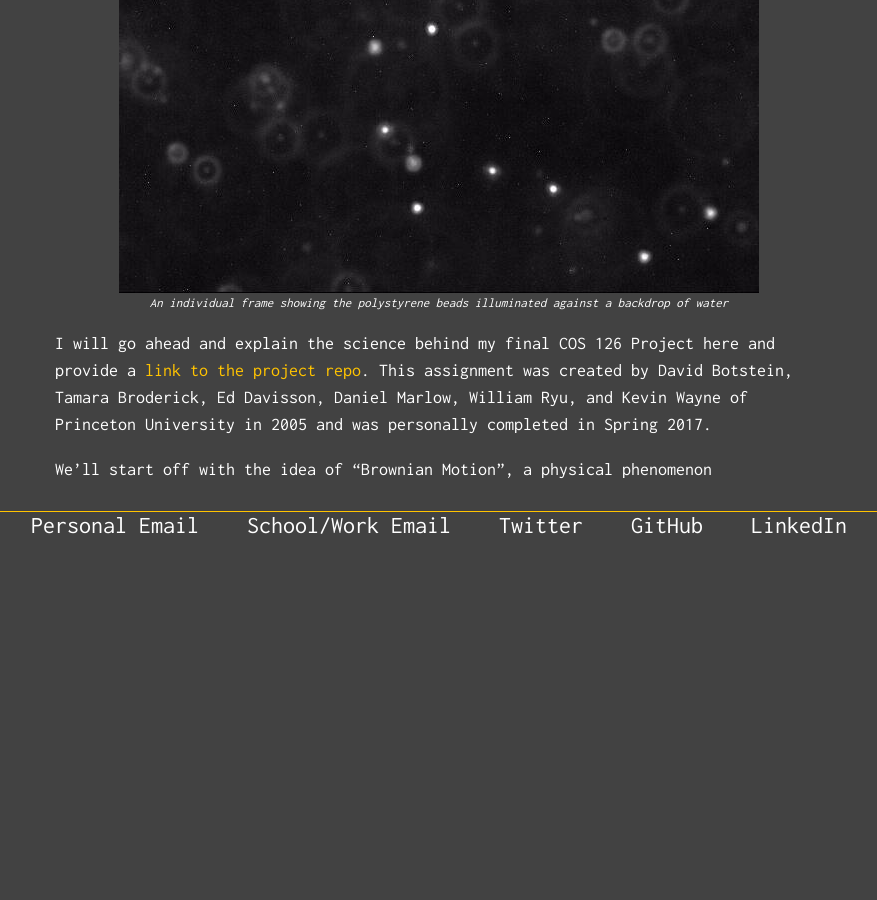
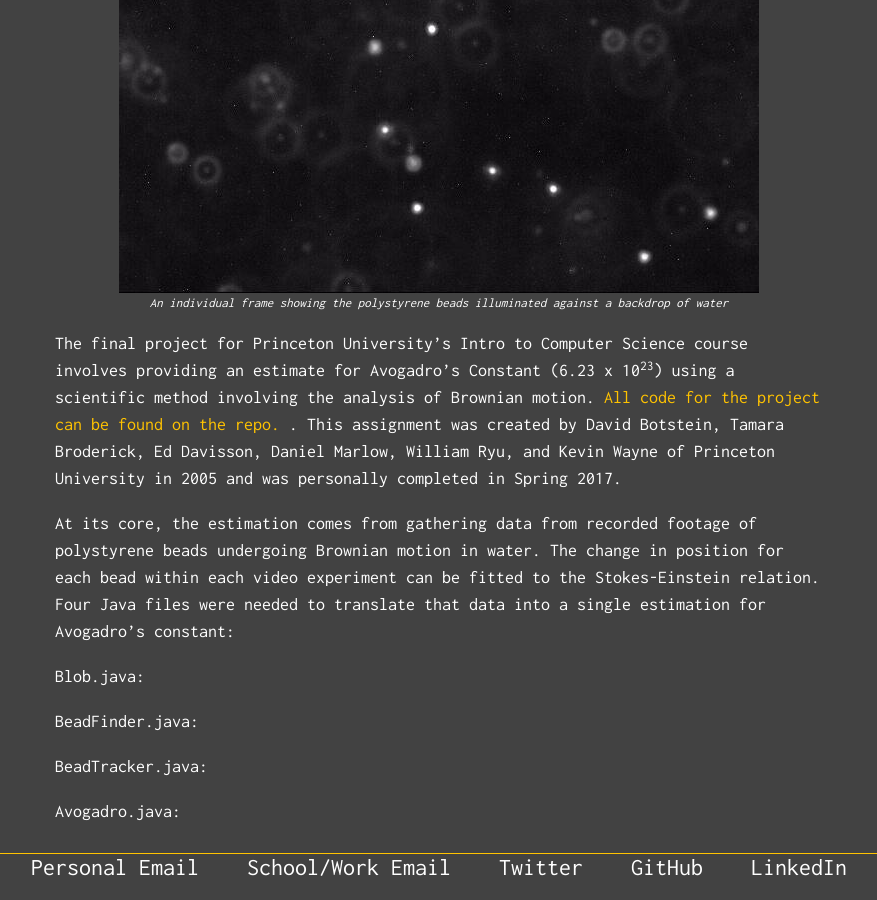
Before and after one commit to justintranjt/justintranjt.github.io, a Jekyll site: the page built from _projects/2017-07-29-avogadro-estimation.md, in a window 1280 px wide and 900 px high, scrolled down 743 px. Shown: the whole window, without its empty margins (201-1078 px from the left). Built offline with Jekyll 4.4.1, drawn with Linux system fonts in a browser that asks for light colours; before the commit the page ends 1301 px from its top, so only the background shows below that.

Commit message:
Update 2017-07-29-avogadro-estimation.md

```diff
--- a/_projects/2017-07-29-avogadro-estimation.md
+++ b/_projects/2017-07-29-avogadro-estimation.md
@@ -7,6 +7,14 @@ image: /projects/frame00000.jpg
 ---
 ![]( /projects/frame00000.jpg )*An individual frame showing the polystyrene beads illuminated against a backdrop of water*
 
-I will go ahead and explain the science behind my final COS 126 Project here and provide a [link to the project repo](https://github.com/justintranjt/avogadro-estimate). This assignment was created by David Botstein, Tamara Broderick, Ed Davisson, Daniel Marlow, William Ryu, and Kevin Wayne of Princeton University in 2005 and was personally completed in Spring 2017.
+The final project for Princeton University's Intro to Computer Science course involves providing an estimate for Avogadro's Constant (6.23 x 10<sup>23</sup>) using a scientific method involving the analysis of Brownian motion. [All code for the project can be found on the repo. ](https://github.com/justintranjt/avogadro-estimate). This assignment was created by David Botstein, Tamara Broderick, Ed Davisson, Daniel Marlow, William Ryu, and Kevin Wayne of Princeton University in 2005 and was personally completed in Spring 2017.
 
-We'll start off with the idea of "Brownian Motion", a physical phenomenon
+At its core, the estimation comes from gathering data from recorded footage of polystyrene beads undergoing Brownian motion in water. The change in position for each bead within each video experiment can be fitted to the Stokes-Einstein relation. Four Java files were needed to translate that data into a single estimation for Avogadro's constant:
+
+Blob.java:
+
+BeadFinder.java:
+
+BeadTracker.java:
+
+Avogadro.java:
```
